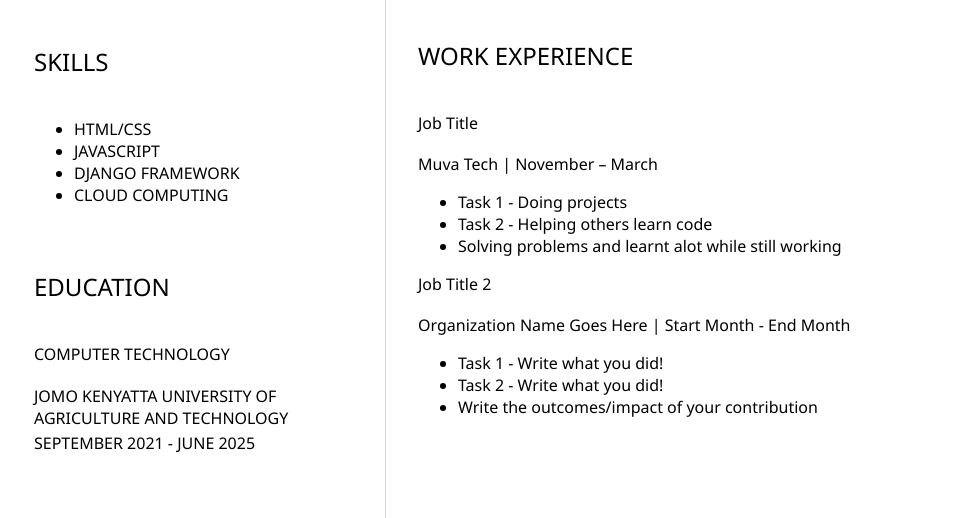
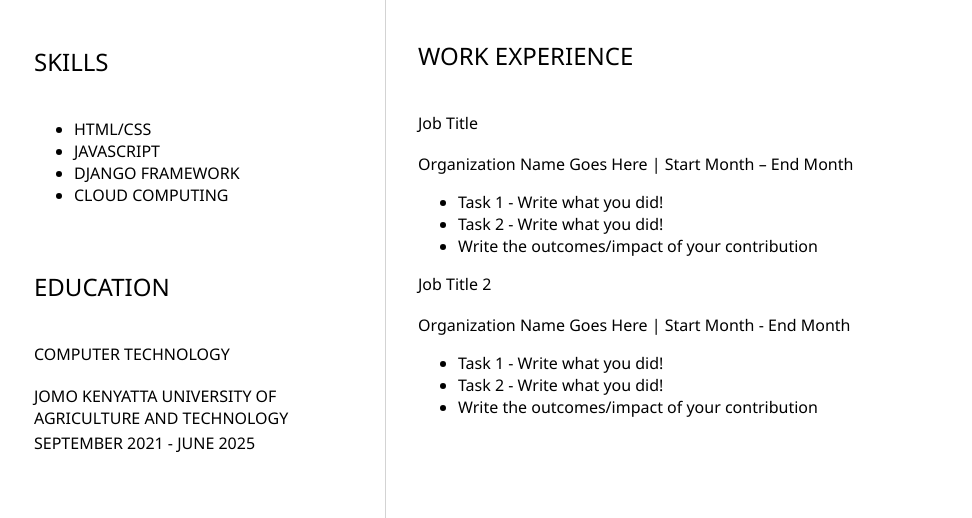
Before and after one commit to Vee2002/my-resume, a plain HTML site: page index.html in a window 1280 px wide. Shown: the part 428-946 px from the top of the page, without its empty margins (158-1130 px from the left). Drawn offline with Linux system fonts and the light colour scheme.

Commit message:
My Resume

```diff
--- a/index.html
+++ b/index.html
@@ -61,18 +61,18 @@
                         I love solving real world problems using code to make the world a better place through technology. </p>
 				</section>
 				<section>
-					<h2>WORK EXPERIENCE</h2>
+                    <h2>WORK EXPERIENCE</h2>
 					<!-- your work experience -->
                     <h3>Job Title</h3>
                     <p>
-                        Muva Tech | November – March
+                        Organization Name Goes Here | Start Month – End Month
                     </p>
                     <ul>
-                            <li>Task 1 - Doing projects</li>
-                            <li>Task 2 - Helping others learn code</li>
-                            <li>Solving problems and learnt alot while still working</li>
+                        <li>Task 1 - Write what you did!</li>
+                        <li>Task 2 - Write what you did!</li>
+                        <li>Write the outcomes/impact of your contribution</li>
 
-                    </ul>
+                </ul>
 
                     <h3>Job Title 2</h3>
                     <p>
```
